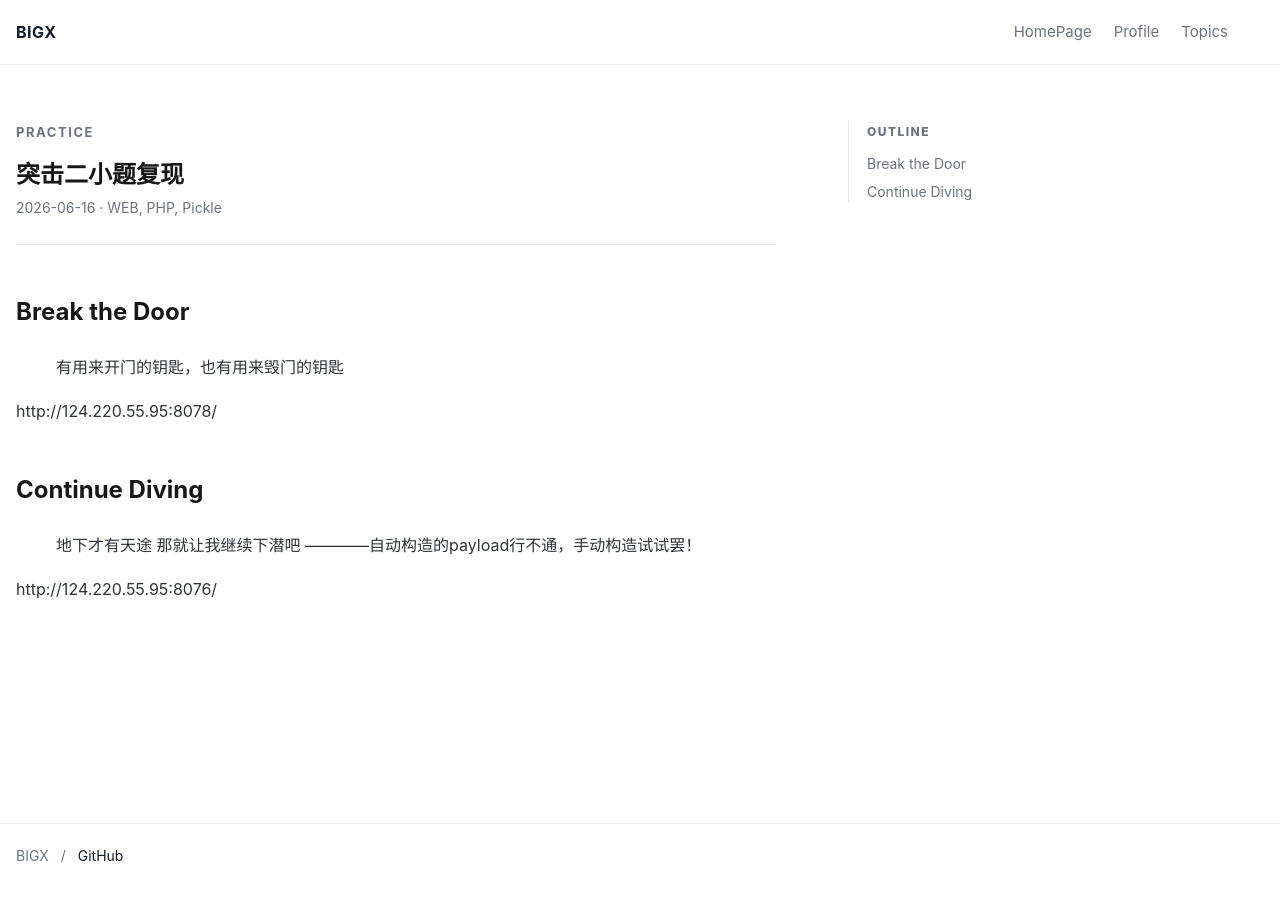
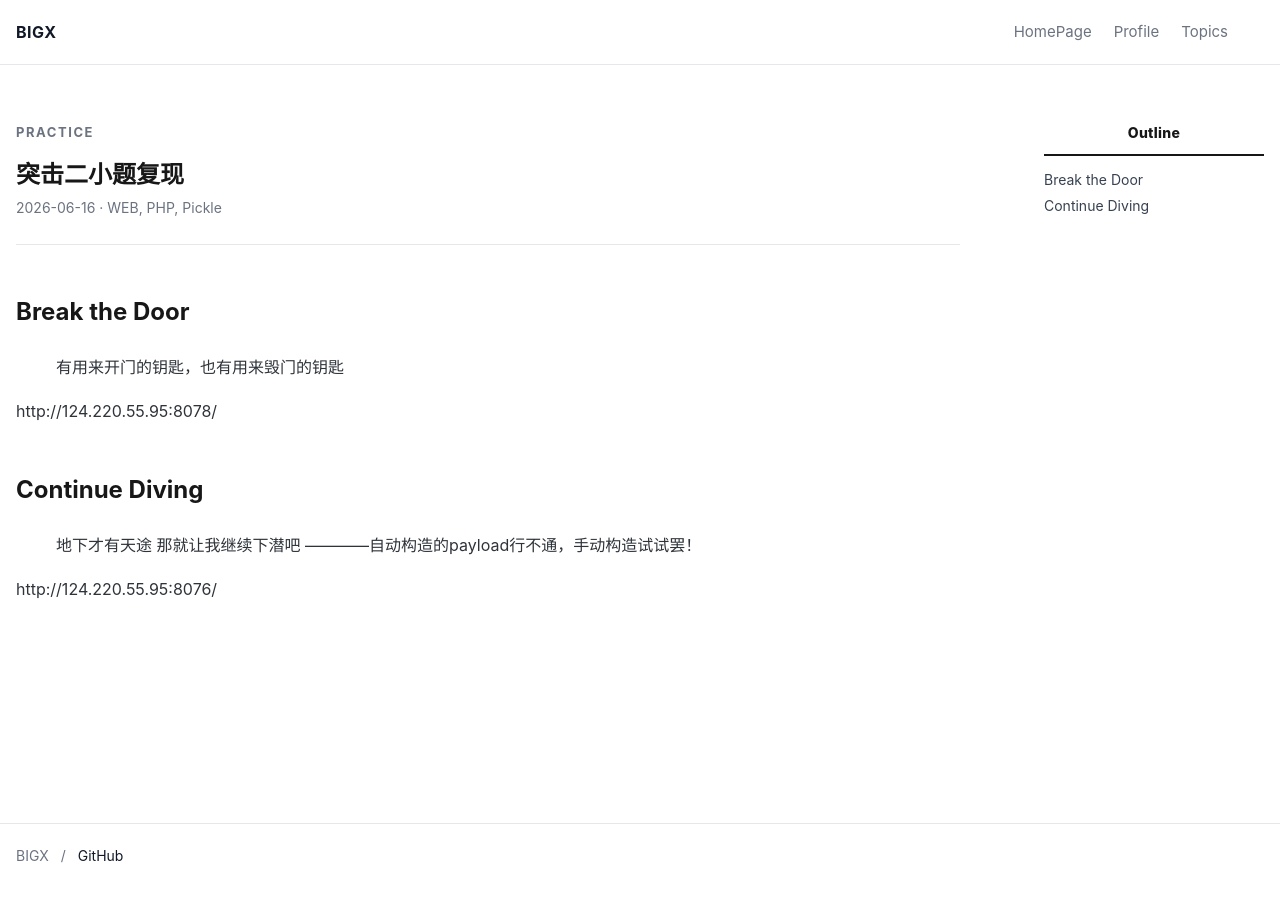
Before and after one commit to BIGX-bigx/BIGX-bigx.github.io, a Jekyll site: the page built from _posts/2026-06-16-two-exercise.md, in a window 1280 px wide. Built offline with Jekyll 4.4.1, drawn with Linux system fonts in a browser that asks for light colours.

Commit message:
Widen post content and refine outline

```diff
--- a/assets/css/style.css
+++ b/assets/css/style.css
@@ -287,8 +287,8 @@ a:hover {
 
 .post-layout {
   display: grid;
-  grid-template-columns: minmax(0, 760px) 240px;
-  gap: 72px;
+  grid-template-columns: minmax(0, 980px) 220px;
+  gap: 84px;
   align-items: start;
 }
 
@@ -301,26 +301,29 @@ a:hover {
   top: 96px;
   max-height: calc(100vh - 140px);
   overflow: auto;
-  padding-left: 18px;
-  border-left: 1px solid var(--line);
+  padding-left: 0;
+  border-left: 0;
 }
 
 .post-toc p {
-  margin: 0 0 12px;
-  color: var(--muted);
-  font-size: 12px;
+  margin: 0 0 14px;
+  padding-bottom: 8px;
+  border-bottom: 2px solid var(--text);
+  color: var(--text);
+  font-size: 14px;
   font-weight: 800;
-  letter-spacing: 0.12em;
-  text-transform: uppercase;
+  letter-spacing: 0.02em;
+  text-align: center;
+  text-transform: none;
 }
 
 .post-toc nav {
   display: grid;
-  gap: 8px;
+  gap: 6px;
 }
 
 .post-toc a {
-  color: var(--muted);
+  color: #374151;
   font-size: 14px;
   line-height: 1.45;
 }
@@ -330,8 +333,9 @@ a:hover {
 }
 
 .post-toc .toc-h3 {
-  padding-left: 14px;
+  padding-left: 18px;
   font-size: 13px;
+  color: var(--muted);
 }
 
 .page-header,
@@ -347,7 +351,7 @@ a:hover {
 }
 
 .content {
-  max-width: 760px;
+  max-width: 980px;
 }
 
 .content-wide {
```
